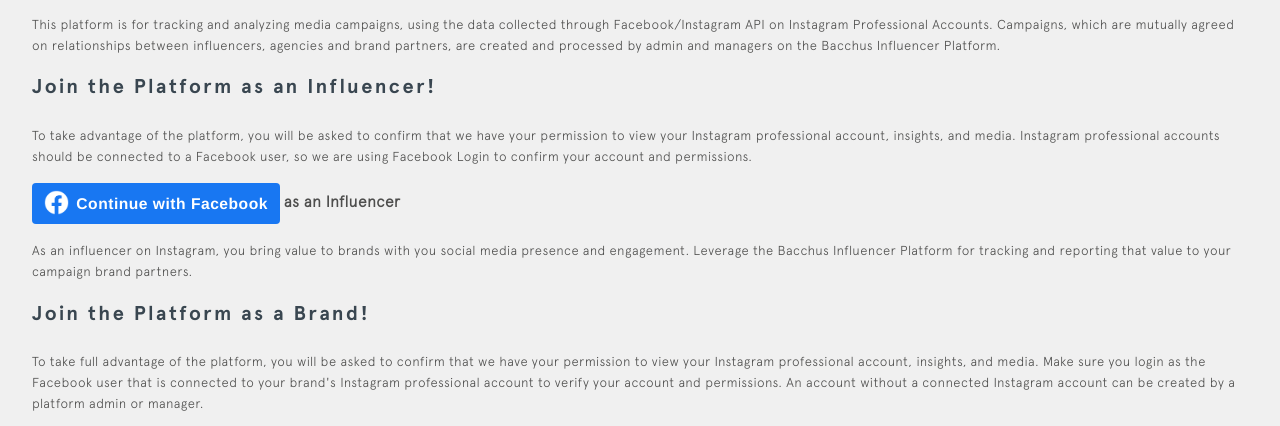
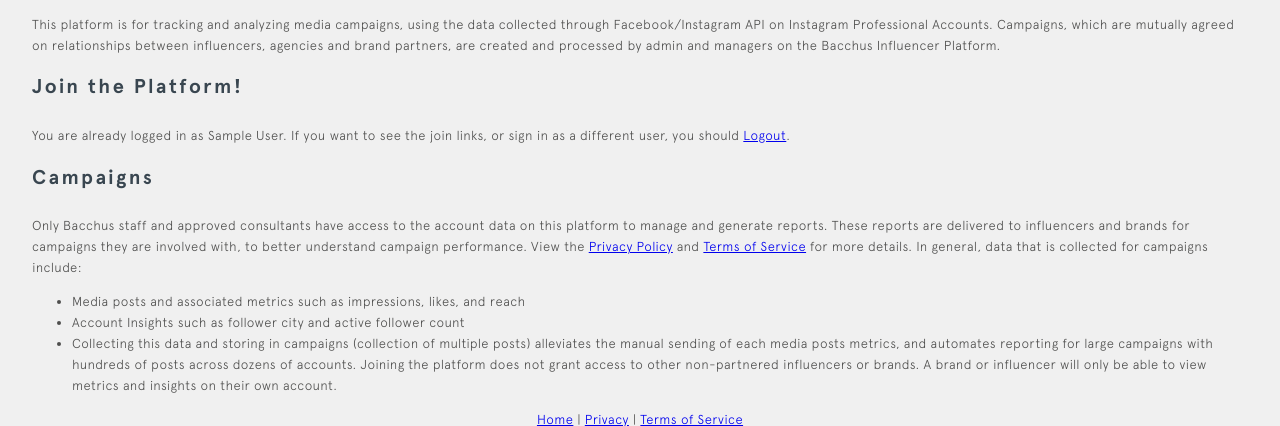
Before and after one commit to masterminds-kenya/social_network, a Flask app: page / in a window 1280 px wide. Shown: the part 235-661 px from the top of the page. Run offline with Flask 2, Linux system fonts and the light colour scheme; a user stored in the database is signed in; tables that the repository leaves empty hold one stand-in row (values such as "Sample post"); some libraries are stand-ins or nearby versions.

Commit message:
Hide Join sections if user is logged in. This includes hidding them for admin creating new manager or admin accounts

```diff
--- a/application/templates/index.html
+++ b/application/templates/index.html
@@ -21,6 +21,14 @@
     After that, you can use the link below to create a new Influencer or Brand account.
   </p> -->
 
+  {% if current_user.is_authenticated %}
+  <h2>Join the Platform!</h2>
+  <p>
+    You are already logged in as {{current_user}}.
+    If you want to see the join links, or sign in as a different user,
+    you should <a href="{{ url_for('logout') }}">Logout</a>.
+  </p>
+  {% else %}
   <h2>Join the Platform as an Influencer!</h2>
   <p>
     To take advantage of the platform, you will be asked to confirm that we have your permission to view your Instagram professional account, insights, and media.
@@ -49,6 +57,7 @@
     As a Brand partner, you can leverage the Bacchus Influencer Platform to gain insightful metrics for your campaigns with social media influencers.
     You gain additional features and metrics by also connecting your brand's Instagram professional account.
   </p>
+  {% endif %}
 
 <h2>Campaigns</h2>
   <p>
--- a/application/templates/signup.html
+++ b/application/templates/signup.html
@@ -18,6 +18,7 @@
 
 {% block content %}
 
+{% if not current_user.is_authenticated %}
 {% if 'influencer' in mods %}
 <h2>Join the Platform as an Influencer!</h2>
 <p>
@@ -45,6 +46,7 @@
   </a>
   <label for="brand-join">as a Brand</label>
 </p>
+{% endif %}
 {% endif %}
 
 {% if not signup_roles %}
```
Also changed, not shown: checklist.md (+2 -1 lines).
